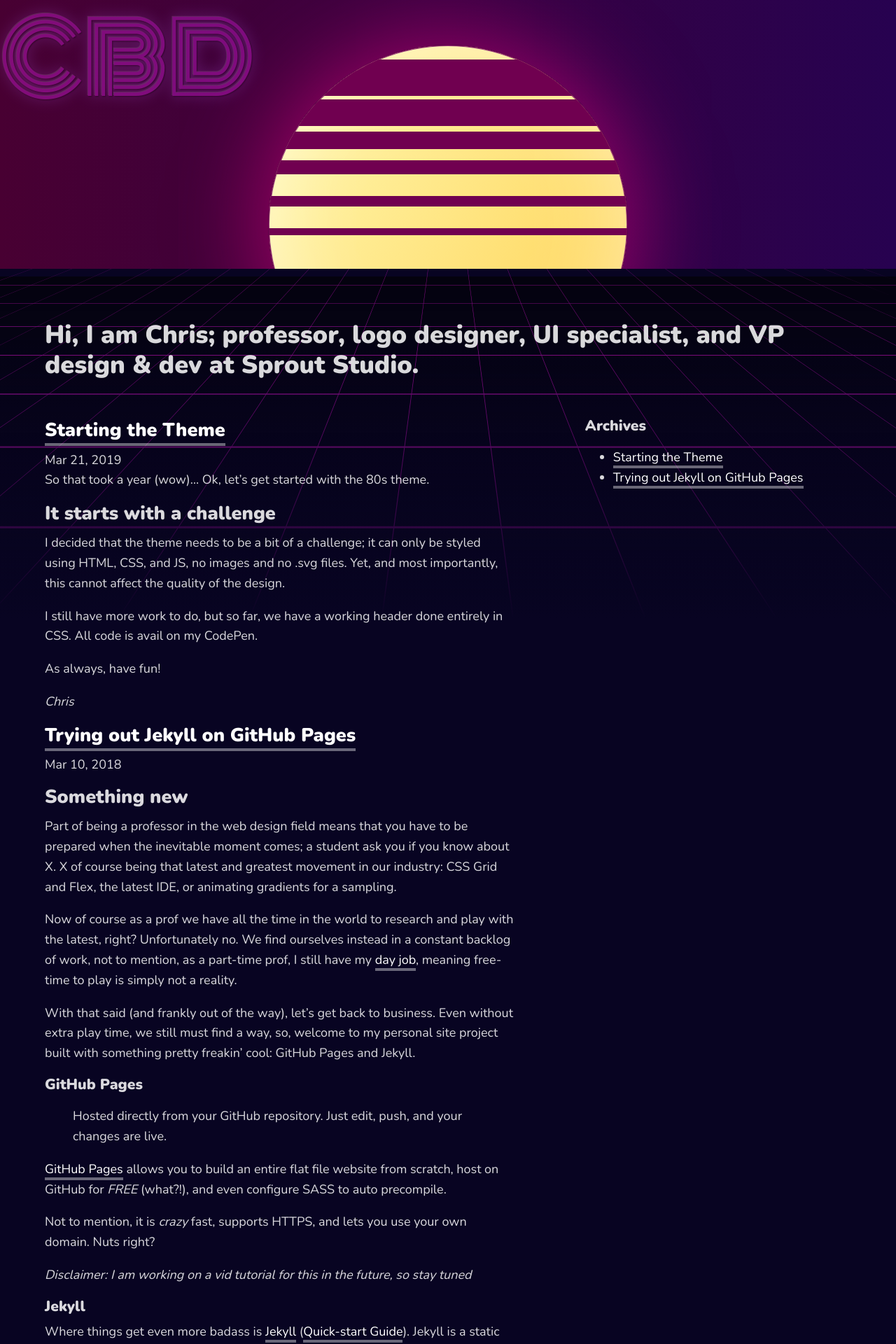
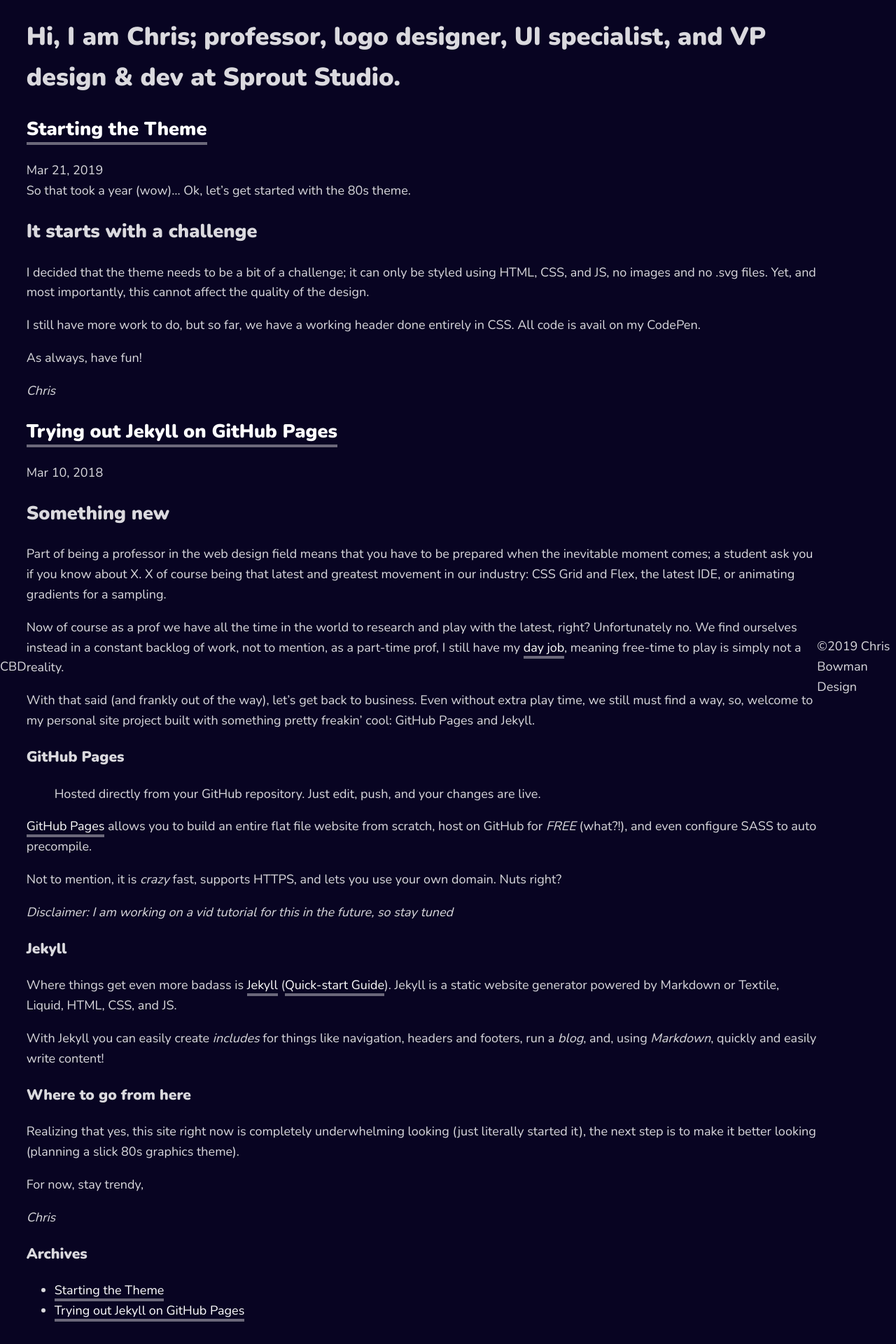
Before and after one commit to chiss22/chiss22.github.io, a Jekyll site: the page built from index.md, in a window 1280 px wide. Shown: the top 1920 px of the page at 70% size. Built offline with Jekyll 4.4.1, drawn with Linux system fonts in a browser that asks for light colours.

Commit message:
Update style.scss

```diff
--- a/assets/css/style.scss
+++ b/assets/css/style.scss
@@ -1,28 +1,17 @@
 ---
 ---
 
-@import url('https://fonts.googleapis.com/css?family=Nunito:200,900|Monoton');
+@import url('https://fonts.googleapis.com/css?family=Nunito:200,900');
 
 $colour-bg: #080422;
 $colour-text: rgba(255,255,255,0.85);
 $colour-link: rgba(255,255,255,1);
 $colour-primary: #FF5722;
 
-@mixin line($dir, $num, $exponential) {
-	@for $i from 1 through $num {
-	  @if $exponential == true {
-  		&:nth-of-type(#{$i}) {
-  			#{$dir}: (((100% / ($num - 1)) * ($i - 1)) * $i / $num);
-  		}
-	  } @else {
-	    &:nth-of-type(#{$i}) {
-  			#{$dir}: (((100% / ($num - 1)) * ($i - 1)));
-  		}
-	  }
-	}
-}
-
 body {
+	display: flex;
+	align-items: center;
+	justify-items: center;
 	margin: 0;
 	font-family: Nunito;
 	color: $colour-text;
@@ -31,40 +20,19 @@ body {
 	line-height: 1.6;
 	background: $colour-bg;
 
-	logo {
-		display: block;
-		position: absolute;
-		color: #db1ee4;
-		font-family: Monoton;
-		font-size: 140px;
-		font-weight: 300;
-		line-height: 1.2;
-		text-shadow: -1px -1px 0px rgba(255, 255, 255, 0.32), 1px 1px 2px rgba(0, 0, 0, 0.74), 0 0 20px #a958e2;
-		opacity: 0.4;
-	}
-	h1, h2, h3, h4, h5, h6 {
-		margin: 0.6em 0 0.4em 0;
-		font-weight: 900;
-		line-height: 1.2;
+	p {
+		margin: 0 0 1em 0;
 	}
 
-	p {
-		margin: 0 0 1em 0;
-
-		&.hero {
-			font-size: 60px;
-		}
-	}
-
-	.hero {
-		float: left;
+	main.hero {
 		width: 100%;
-		max-width: 60%;
+		max-width: 1000px;
 		margin: 0 auto;
 		padding: 20px;
 
 		p {
-			font-size: 60px;
+			font-size: 40px;
+			line-height: 1.3;
 		}
 	}
 
@@ -83,183 +51,4 @@ body {
 			border-bottom-color: $colour-link;
 		}
 	}
-
-	.wrapper {
-		margin: 0 auto;
-		padding: 4vw 5vw 4vw;
-	}
-
-	/* Layout */
-	header {
-		height: 30vw;
-	    background: linear-gradient(90deg, #480032, #270250);
-	    overflow: hidden;
-
-		sun {
-			display: block;
-			position: relative;
-		    width: 40vw;
-		    height: 40vw;
-		    margin: 0 auto;
-			bottom: -5vw;
-			background: linear-gradient(120deg, rgb(255, 249, 180), rgb(255, 210, 82));
-		    box-shadow: 0 0 10vw 1vw rgba(255, 0, 141, 0.5), inset 0 0 10vw 0 rgba(255, 255, 255, 0.5), inset 0 0 0 1px #730151;
-			border: 1px solid #720151;
-			border-radius: 40vw;
-		    overflow: hidden;
-
-			line {
-			    display: block;
-				position: absolute;
-				width: 110%;
-				left: -5%;
-			    background: #700050;
-
-				&:nth-child(1) {
-				    top: 4%;
-				    height: 4vw;
-				}
-				&:nth-child(2) {
-				    top: 15%;
-				    height: 3vw;
-				}
-				&:nth-child(3) {
-				    top: 24%;
-				    height: 2vw;
-				}
-				&:nth-child(4) {
-				    top: 32%;
-				    height: 1.6vw;
-				}
-				&:nth-child(5) {
-				    top: 42%;
-				    height: 1.2vw;
-				}
-				&:nth-child(6) {
-				    top: 51%;
-				    height: 0.8vw;
-				}
-			}
-		}
-	}
-
-	main {
-		display: grid;
-		grid-template-columns: 1fr;
-		grid-template-areas: "title title" "section section"  "aside aside";
-		grid-row-gap: 2vw;
-		grid-column-gap: 8vw;
-		position: relative;
-		@extend .wrapper;
-
-		@media (min-width: 640px) {
-			grid-template-columns: 1fr minmax(auto, 33%);
-			grid-template-areas: "title title" "section aside";
-		}
-
-		h1 { grid-area: title; }
-		section { grid-area: section; }
-		aside { grid-area: aside; }
-	}
-
-	footer {
-		margin: 10vw 0 0 0;
-		background: linear-gradient(90deg, #480032, #270250);
-
-		section {
-			@extend .wrapper;
-		}
-	}
-
-	/* Pages */
-
-	&#page-home {
-		main {
-			grid {
-				display: block;
-				position: absolute;
-				top: 0;
-				width: 100vw;
-				height: 60vh;
-				max-height: 500px;
-				perspective: 100px;
-				perspective-origin: top;
-				overflow: hidden;
-				z-index: -1;
-
-				&:after {
-					content: '';
-					position: absolute;
-					bottom: 0;
-					width: 100%;
-					height: 80%;
-					background: linear-gradient(rgba(8, 4, 34, 0), rgb(8, 4, 34));
-					z-index: 1;
-				}
-
-				plane {
-				    display: block;
-				    position: absolute;
-				    top: 0;
-					left: -60%;
-					width: 220%;
-					height: 100%;
-				    background: linear-gradient(rgba(0, 0, 0, 0.6), rgba(8, 4, 34, 0));
-					transform: rotateX(25deg);
-
-					hline {
-					    display: block;
-					    position: absolute;
-					    width: 100%;
-					    height: 1px;
-					    background: #810c80;
-						animation: driving 1s infinite linear;
-
-						@include line(top, 12, false);
-					}
-
-					vline {
-					    display: block;
-					    position: absolute;
-						top: -98px;
-					    width: 1px;
-					    height: 100%;
-					    background: #810c80;
-						z-index: -1;
-
-						@include line(right, 24, false);
-					}
-				}
-			}
-
-			section {
-				blog {
-					content {
-						display: none;
-
-						@media (min-width: 640px) {
-							display: block;
-						}
-					}
-				}
-			}
-
-			aside {
-				display: none;
-
-				@media (min-width: 640px) {
-					display: block;
-				}
-			}
-		}
-	}
 }
-
-@keyframes driving {
-	0% {
-		transform: translate3D(0, 0, 0);
-	}
-	100% {
-		transform: translate3D(0, ((40vw / 12) - 0.1), 0);
-	}
-}
```
